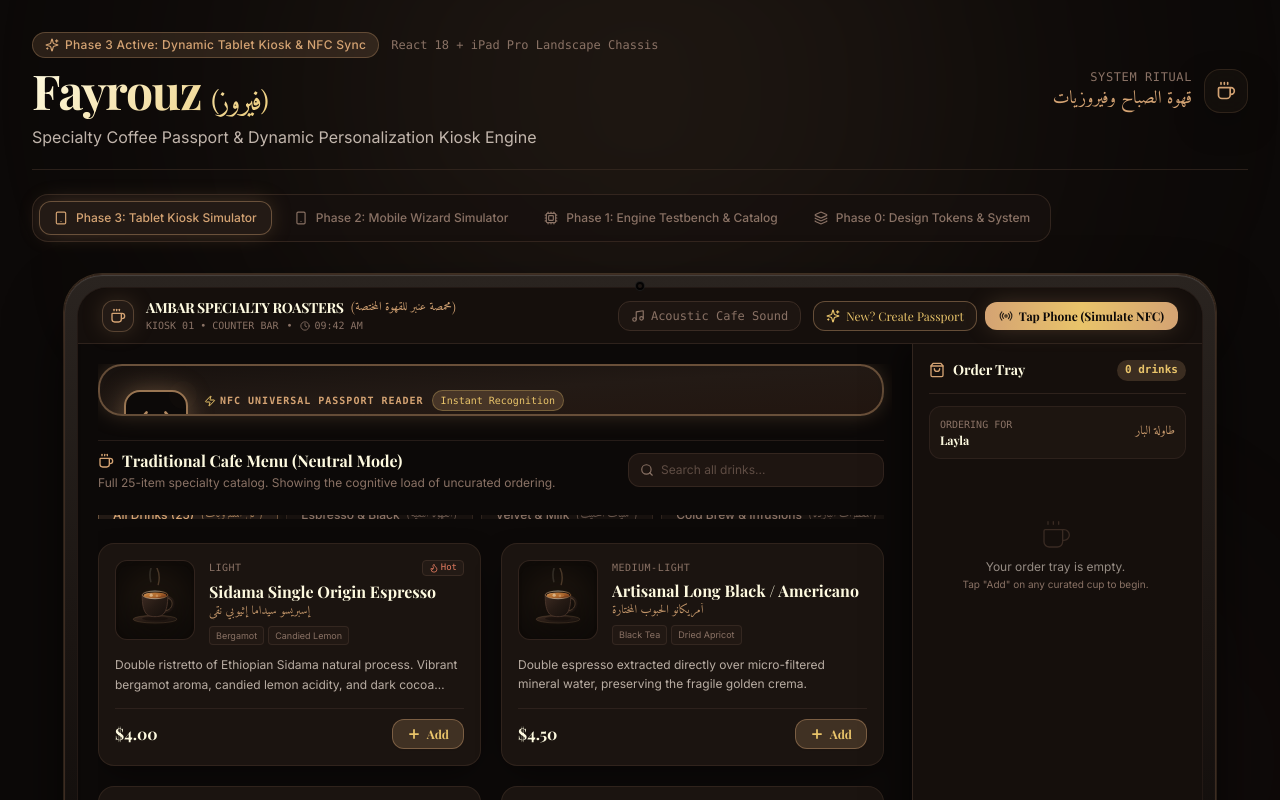
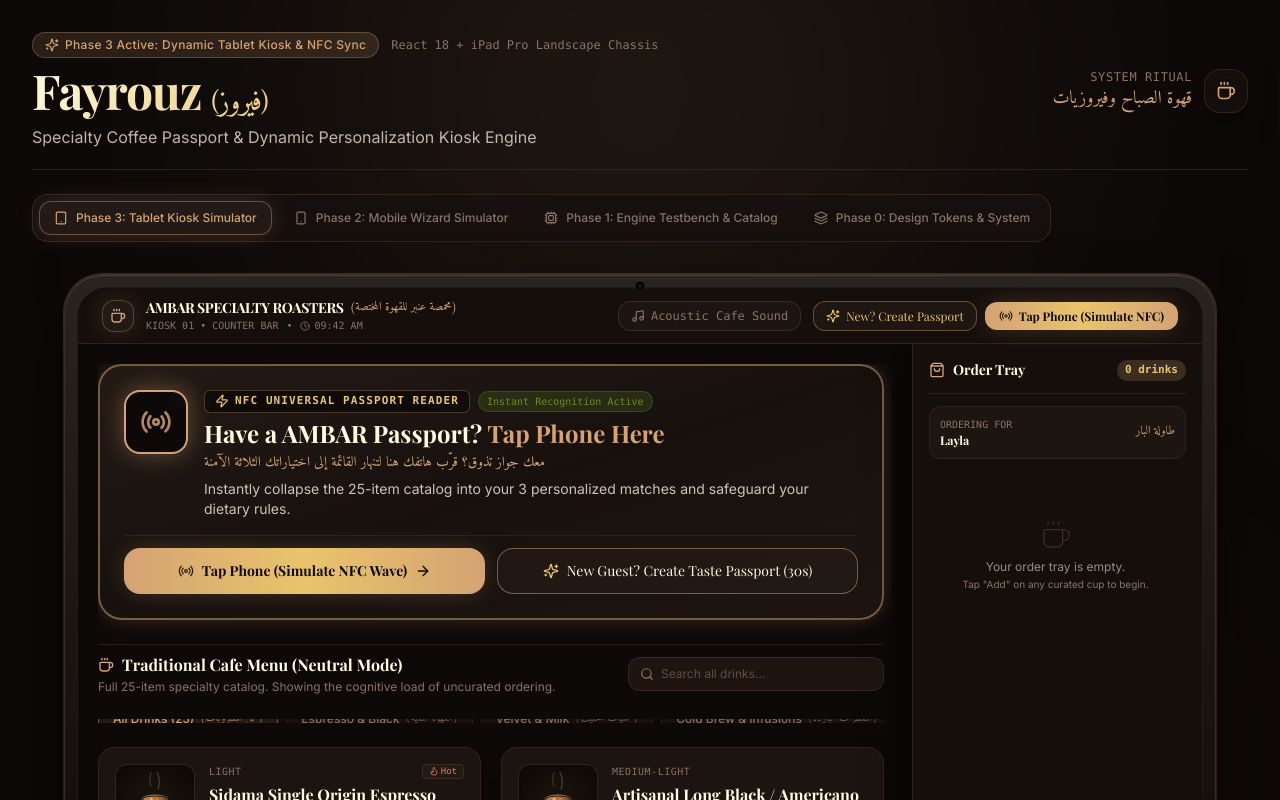
Before and after one commit to mohnoor94/fayrouz, a React (Vite) app: page / in a window 1280 px wide. Shown: the top 800 px of the page. Built offline with nearby package versions, Linux system fonts and the light colour scheme; a web font is replaced by a local one.

Commit message:
fix(kiosk): un-truncate order tray details and overhaul NFC welcome banner layout

```diff
--- a/src/components/kiosk/DynamicCuratedMenu.jsx
+++ b/src/components/kiosk/DynamicCuratedMenu.jsx
@@ -71,16 +71,19 @@
   })
 
   return (
-    <div className="flex flex-col gap-6 h-full overflow-y-auto pr-2 pb-8">
+    <div className="flex-1 min-h-0 flex flex-col gap-6 overflow-y-auto pr-2 pb-8">
       {/* =====================================================================
           1. ELEGANT 2-TIER SPACIOUS WELCOME BOARD
           ===================================================================== */}
       <motion.div
         initial={{ opacity: 0, y: -10 }}
         animate={{ opacity: 1, y: 0 }}
-        className="rounded-3xl p-5 sm:p-6 bg-gradient-to-br from-fayrouz-surface via-fayrouz-espresso to-[#221612] border border-fayrouz-amber/40 shadow-card-depth flex flex-col gap-4 relative overflow-hidden"
+        className="rounded-3xl p-5 sm:p-6 bg-gradient-to-br from-fayrouz-surface via-fayrouz-espresso to-[#221612] border border-fayrouz-amber/40 shadow-card-depth flex flex-col gap-4 relative"
       >
-        <div className="absolute top-0 right-0 w-80 h-80 bg-fayrouz-amber/12 rounded-full blur-3xl pointer-events-none" />
+        {/* Soft Ambient Radial Light inside dedicated clipped overlay */}
+        <div className="absolute inset-0 rounded-3xl overflow-hidden pointer-events-none">
+          <div className="absolute top-0 right-0 w-80 h-80 bg-fayrouz-amber/12 rounded-full blur-3xl pointer-events-none" />
+        </div>
 
         {/* Tier 1: Welcoming Greeting, Arabic Monogram & Coffee Persona */}
         <div className="flex flex-col sm:flex-row items-start sm:items-center justify-between gap-4 relative z-10">
@@ -113,7 +116,7 @@
             <span className="text-[9px] font-mono uppercase tracking-widest text-fayrouz-muted">
               Certified Palate Persona
             </span>
-            <div className="text-xs sm:text-sm font-serif font-bold text-gold-gradient">
+            <div className="text-xs sm:text-sm font-serif font-bold text-fayrouz-gold">
               {persona.title}
             </div>
             <span className="font-arabic text-[11px] text-fayrouz-amber/80 font-normal">
--- a/src/components/kiosk/InitialStateMenu.jsx
+++ b/src/components/kiosk/InitialStateMenu.jsx
@@ -2,6 +2,7 @@
 import { motion } from 'framer-motion'
 import { useProfile } from '../../context/ProfileContext'
 import { soundFx } from '../../utils/soundEffects'
+import { BRAND_CONFIG } from '../../constants/brandConfig'
 import KioskItemCard from './KioskItemCard'
 import ItemCustomizerModal from './ItemCustomizerModal'
 import { Radio, Sparkles, Coffee, Search, ArrowRight, Zap, ShieldCheck } from 'lucide-react'
@@ -35,53 +36,64 @@
   })
 
   return (
-    <div className="flex flex-col gap-6 h-full overflow-y-auto pr-2 pb-8">
-      {/* High-Impact NFC Prompt Banner (Spacious, Zero-Overflow Layout) */}
+    <div className="flex-1 min-h-0 flex flex-col gap-6 overflow-y-auto pr-2 pb-8">
+      {/* High-Impact NFC Prompt Banner (Spacious, Zero-Overflow Layout, Guaranteed Unclipped) */}
       <motion.div
         whileHover={{ scale: 1.005 }}
         onClick={handleNfcTap}
-        className="rounded-3xl p-5 sm:p-6 bg-gradient-to-br from-fayrouz-espresso via-fayrouz-surface to-[#221610] border-2 border-fayrouz-amber/40 shadow-amber-glow relative overflow-hidden cursor-pointer flex flex-col gap-5 group"
+        className="rounded-3xl p-5 sm:p-6 bg-gradient-to-br from-fayrouz-surface via-fayrouz-espresso to-[#1e1510] border-2 border-fayrouz-amber/50 shadow-amber-glow relative cursor-pointer flex flex-col gap-4 group transition-all"
       >
-        {/* Soft Ambient Radial Lights */}
-        <div className="absolute top-0 right-0 w-80 h-80 bg-fayrouz-amber/12 rounded-full blur-3xl pointer-events-none" />
-        <div className="absolute bottom-0 left-1/3 w-64 h-64 bg-fayrouz-gold/8 rounded-full blur-3xl pointer-events-none" />
+        {/* Soft Ambient Radial Lights (Isolated in clipped background container to never clip content) */}
+        <div className="absolute inset-0 rounded-3xl overflow-hidden pointer-events-none">
+          <div className="absolute top-0 right-0 w-80 h-80 bg-fayrouz-amber/12 rounded-full blur-3xl pointer-events-none" />
+          <div className="absolute bottom-0 left-1/3 w-64 h-64 bg-fayrouz-gold/8 rounded-full blur-3xl pointer-events-none" />
+        </div>
 
-        {/* Top Section: Glowing NFC Beacon & Bold Unclipped Typography */}
+        {/* Top Header: NFC Beacon & High-Contrast Typography */}
         <div className="flex items-start gap-4 relative z-10">
           {/* Concentric Pulsing NFC Beacon */}
-          <div className="w-14 h-14 sm:w-16 sm:h-16 rounded-2xl bg-fayrouz-obsidian border-2 border-fayrouz-amber/70 flex items-center justify-center text-fayrouz-amber relative flex-shrink-0 shadow-[0_0_25px_rgba(212,163,115,0.35)] group-hover:scale-105 transition-transform">
+          <div className="w-14 h-14 sm:w-16 sm:h-16 rounded-2xl bg-fayrouz-obsidian border-2 border-fayrouz-amber flex items-center justify-center text-fayrouz-amber relative flex-shrink-0 shadow-[0_0_25px_rgba(212,163,115,0.4)] group-hover:scale-105 transition-transform">
             <Radio className="w-7 h-7 sm:w-8 sm:h-8 animate-pulse text-fayrouz-amber" />
             <span className="absolute -top-1 -right-1 w-3.5 h-3.5 rounded-full bg-fayrouz-amber animate-ping" />
           </div>
 
-          <div className="flex-1 min-w-0">
-            <div className="flex flex-wrap items-center gap-2 mb-1">
-              <span className="text-[10px] font-mono uppercase tracking-widest text-fayrouz-amber font-bold flex items-center gap-1">
-                <Zap className="w-3 h-3 text-fayrouz-gold" />
+          <div className="flex-1 flex flex-col gap-1 min-w-0">
+            {/* Badges */}
+            <div className="flex flex-wrap items-center gap-2">
+              <span className="text-[11px] font-mono uppercase tracking-widest text-fayrouz-gold font-bold flex items-center gap-1.5 bg-fayrouz-obsidian/80 px-2.5 py-0.5 rounded-md border border-fayrouz-amber/30">
+                <Zap className="w-3.5 h-3.5 text-fayrouz-gold" />
                 NFC Universal Passport Reader
               </span>
-              <span className="text-[10px] font-mono px-2 py-0.5 rounded-full bg-fayrouz-amber/20 text-fayrouz-gold border border-fayrouz-gold/30">
-                Instant Recognition
+              <span className="text-[10px] font-mono px-2 py-0.5 rounded-full bg-fayrouz-cardamom/20 text-fayrouz-cardamom border border-fayrouz-cardamom/30 font-medium">
+                Instant Recognition Active
               </span>
             </div>
 
-            {/* Clean, unclipped headline */}
-            <h3 className="text-lg sm:text-xl md:text-2xl font-serif font-bold text-gold-gradient leading-snug">
-              Have a Fayrouz Passport? Tap Phone Here
+            {/* Clear, Solid, High-Contrast Headline (NO webkit gradient text fill to guarantee 100% visibility) */}
+            <h3 className="text-xl sm:text-2xl font-serif font-bold text-fayrouz-cream leading-snug">
+              Have a {BRAND_CONFIG.shortName} Passport? <span className="text-fayrouz-amber">Tap Phone Here</span>
             </h3>
 
-            <div className="font-arabic text-xs sm:text-sm text-fayrouz-amber/90 mt-0.5">
-              معك جواز فيروز؟ قرّب هاتفك هنا لتنهار القائمة إلى اختياراتك الثلاثة الآمنة
+            {/* Arabic Invitation */}
+            <div className="font-arabic text-sm text-fayrouz-amber font-normal">
+              معك جواز تذوق؟ قرّب هاتفك هنا لتنهار القائمة إلى اختياراتك الثلاثة الآمنة
             </div>
 
-            <p className="text-xs text-fayrouz-foam/80 mt-1 leading-relaxed max-w-2xl">
-              Collapse the 25-item catalog into your 3 personalized matches and protect your dietary guardrails.
+            {/* Explanatory Subtitle */}
+            <p className="text-xs sm:text-sm text-fayrouz-foam/85 leading-relaxed mt-0.5">
+              Instantly collapse the 25-item catalog into your 3 personalized matches and safeguard your dietary rules.
             </p>
           </div>
         </div>
 
-        {/* Bottom Action Bar: Dedicated breathing room for both primary & secondary actions */}
-        <div className="flex flex-col sm:flex-row items-stretch sm:items-center justify-between gap-3 pt-3.5 border-t border-fayrouz-border/60 relative z-10">
+        {/* Action Row: Two 50/50 responsive grid buttons that fit smoothly on any kiosk screen */}
+        <div className="grid grid-cols-1 sm:grid-cols-2 gap-3 pt-3 border-t border-fayrouz-border/60 relative z-10">
+          <div className="py-3 px-4 rounded-2xl bg-gradient-to-r from-fayrouz-amber via-fayrouz-gold to-fayrouz-amber text-fayrouz-obsidian font-serif font-bold text-xs sm:text-sm shadow-amber-glow flex items-center justify-center gap-2 group-hover:scale-[1.01] transition-transform">
+            <Radio className={`w-4 h-4 ${isSyncing ? 'animate-spin' : 'animate-pulse'}`} />
+            <span>{isSyncing ? 'Beaming Passport...' : 'Tap Phone (Simulate NFC Wave)'}</span>
+            <ArrowRight className="w-4 h-4" />
+          </div>
+
           <button
             type="button"
             onClick={(e) => {
@@ -89,17 +101,11 @@
               soundFx.playTap()
               setIsKioskWizardOpen(true)
             }}
-            className="px-4 py-2.5 rounded-2xl bg-fayrouz-surface/90 hover:bg-fayrouz-surface border border-fayrouz-amber/50 hover:border-fayrouz-amber text-fayrouz-cream font-serif text-xs sm:text-sm flex items-center justify-center gap-2 transition-all shadow-sm cursor-pointer"
+            className="py-3 px-4 rounded-2xl bg-fayrouz-surface/90 hover:bg-fayrouz-surface border border-fayrouz-amber/50 hover:border-fayrouz-amber text-fayrouz-cream font-serif text-xs sm:text-sm flex items-center justify-center gap-2 transition-all shadow-sm cursor-pointer"
           >
             <Sparkles className="w-4 h-4 text-fayrouz-gold" />
             <span>New Guest? Create Taste Passport (30s)</span>
           </button>
-
-          <div className="flex items-center justify-center gap-2 px-6 py-2.5 rounded-2xl bg-gradient-to-r from-fayrouz-amber via-fayrouz-gold to-fayrouz-amber text-fayrouz-obsidian font-serif font-bold text-xs sm:text-sm shadow-amber-glow group-hover:scale-102 transition-transform">
-            <Radio className={`w-4 h-4 ${isSyncing ? 'animate-spin' : 'animate-pulse'}`} />
-            <span>{isSyncing ? 'Beaming Passport...' : 'Tap Phone (Simulate NFC)'}</span>
-            <ArrowRight className="w-4 h-4" />
-          </div>
         </div>
       </motion.div>
 
--- a/src/components/kiosk/KioskContainer.jsx
+++ b/src/components/kiosk/KioskContainer.jsx
@@ -149,9 +149,9 @@
           </header>
 
           {/* Main Workspace: Split into Menu (Left) and Order Tray (Right) */}
-          <div className="flex-1 flex overflow-hidden relative">
+          <div className="flex-1 flex overflow-hidden relative min-h-0">
             {/* Menu Viewport */}
-            <main className="flex-1 p-5 overflow-hidden flex flex-col">
+            <main className="flex-1 p-4 lg:p-5 overflow-hidden flex flex-col min-h-0 min-w-0">
               <AnimatePresence mode="wait">
                 {isNfcSynced ? (
                   <motion.div
@@ -160,7 +160,7 @@
                     animate={{ opacity: 1, scale: 1 }}
                     exit={{ opacity: 0, scale: 0.99 }}
                     transition={{ duration: 0.25 }}
-                    className="h-full"
+                    className="flex-1 min-h-0 flex flex-col h-full"
                   >
                     <DynamicCuratedMenu onAdd={addToOrderTray} />
                   </motion.div>
@@ -171,7 +171,7 @@
                     animate={{ opacity: 1, scale: 1 }}
                     exit={{ opacity: 0, scale: 0.99 }}
                     transition={{ duration: 0.25 }}
-                    className="h-full"
+                    className="flex-1 min-h-0 flex flex-col h-full"
                   >
                     <InitialStateMenu onAdd={addToOrderTray} />
                   </motion.div>
```
Also changed, not shown: src/components/kiosk/OrderTraySidebar.jsx (+103 -20 lines).
